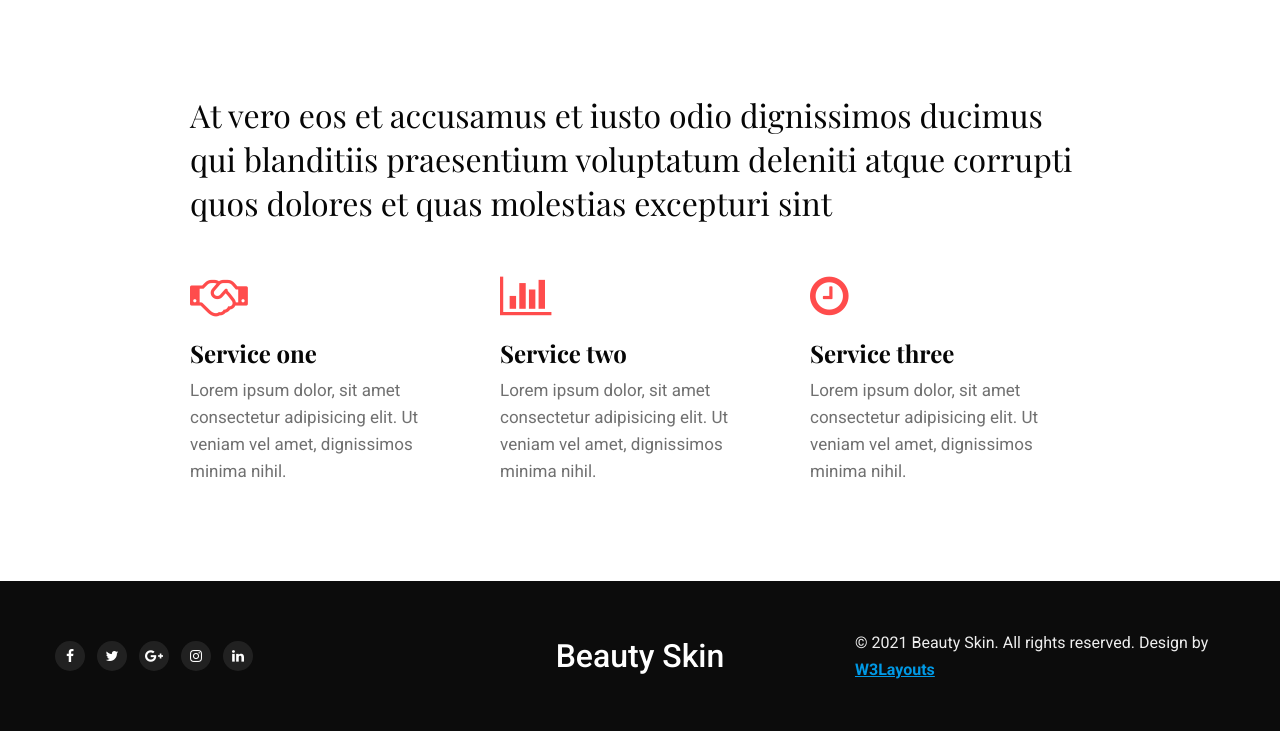
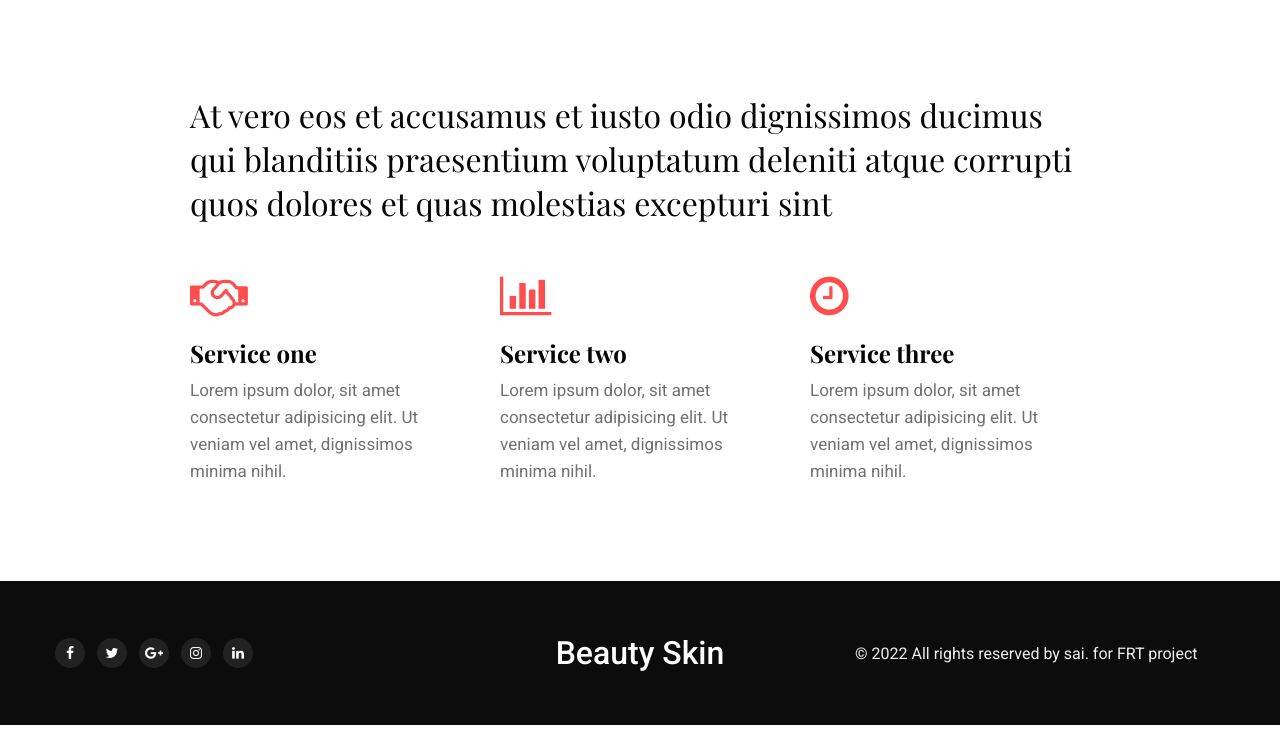
Before and after one commit to saikumartanakala/project1, a plain HTML site: page services.html in a window 1280 px wide. Shown: the part 1670-2401 px from the top of the page. Drawn offline with nearby package versions, Linux system fonts and the light colour scheme.

Commit message:
Add files via upload

```diff
--- a/services.html
+++ b/services.html
@@ -218,9 +218,9 @@ Author URL: http://w3layouts.com
                 <div class="col-lg-4 logo-grid text-center">
                     <a class="logo-2" href="index.html">Beauty Skin</a>
                 </div>
-                <p class="col-lg-4 copy-footer-29 mt-lg-0 mt-3">© 2021 Beauty Skin. All rights reserved. Design by <a
-                        href="https://w3layouts.com/" target="_blank">
-                        W3Layouts</a></p>
+                <p class="col-lg-4 copy-footer-29 mt-lg-0 mt-3">© 2022 All rights reserved by sai. for FRT project<a
+
+                </a></p>
             </div>
         </div>
     </section>
```
